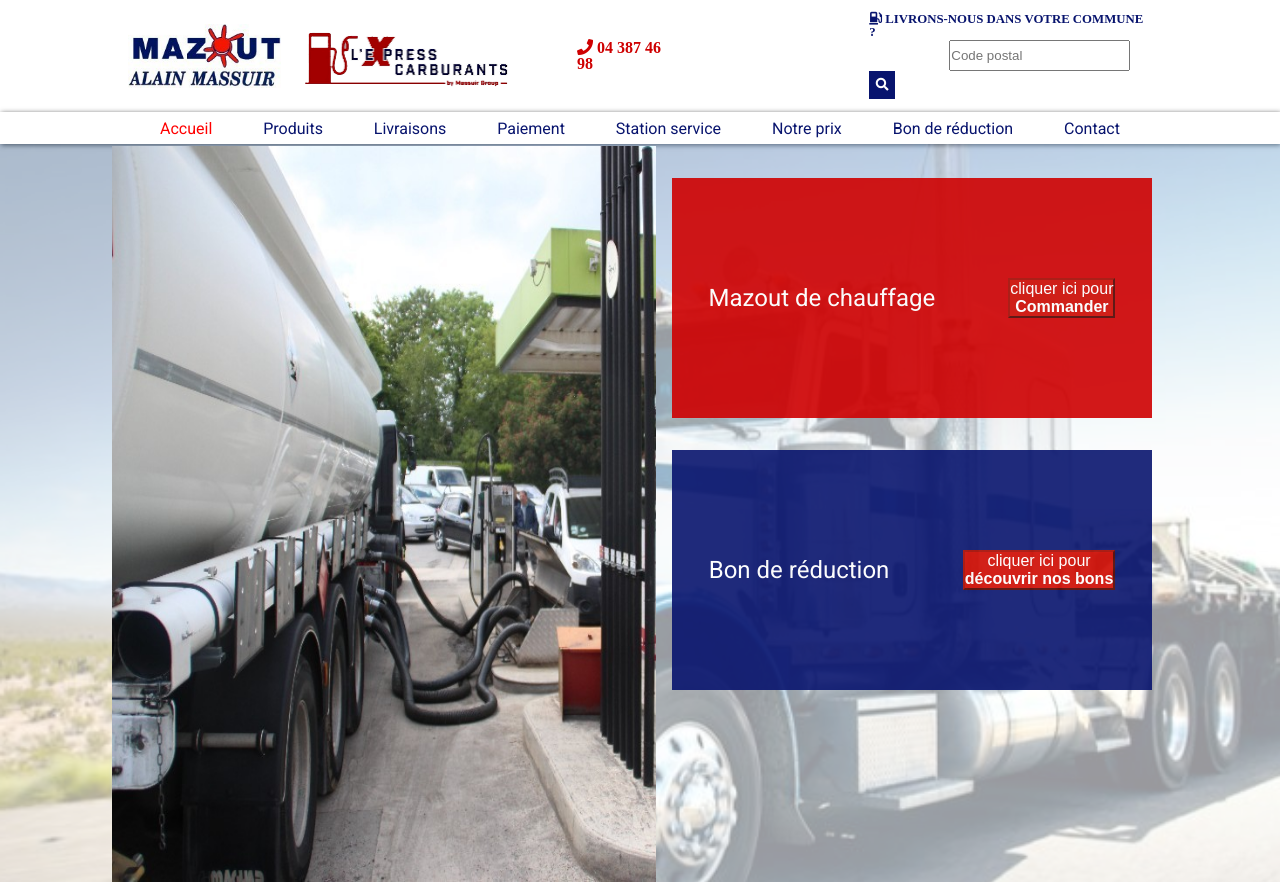
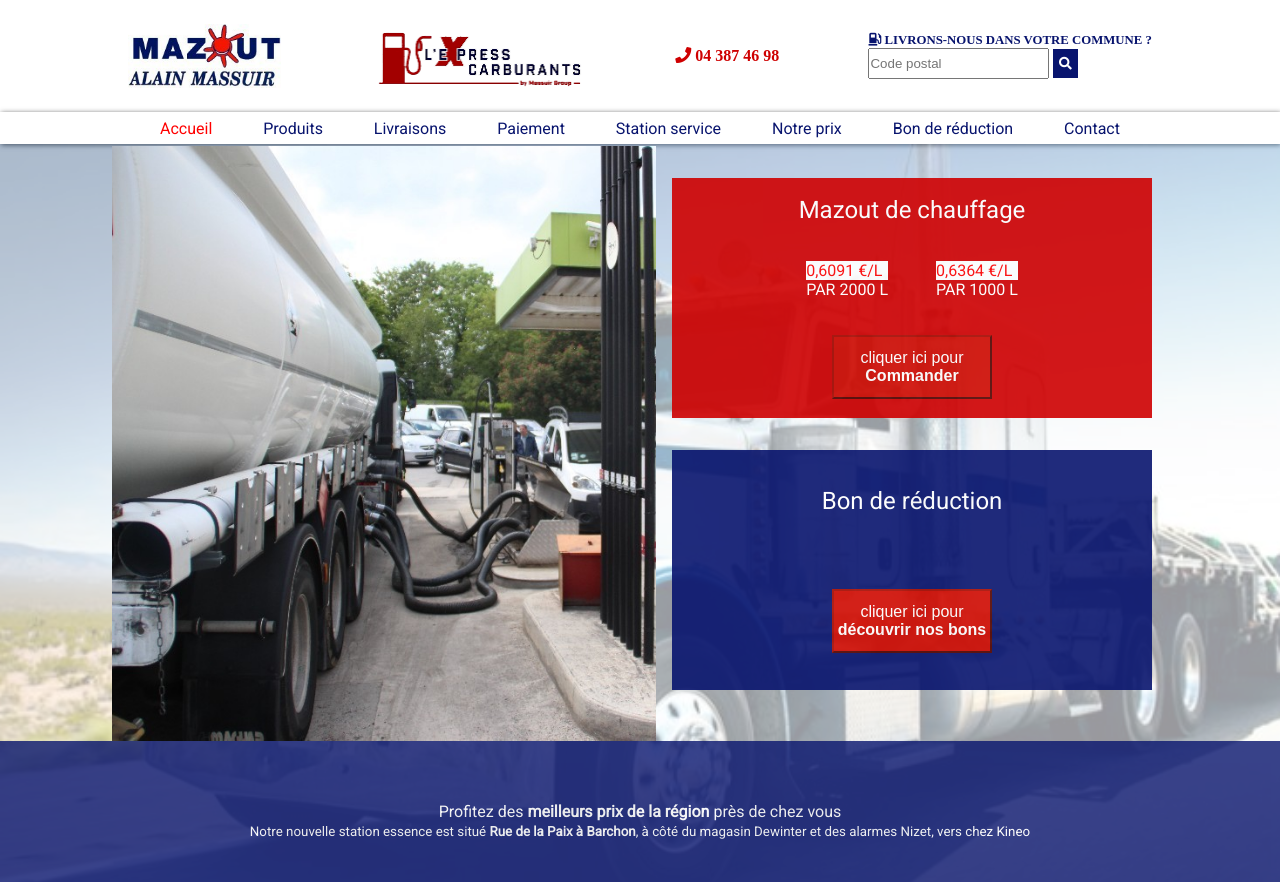
Before and after one commit to Guillaume-Kreit/Mazout, a plain HTML site: page index.html in a window 1280 px wide. Shown: the top 882 px of the page. Drawn offline with Linux system fonts and the light colour scheme.

Commit message:
mercredi soir

```diff
--- a/index.html
+++ b/index.html
@@ -30,9 +30,7 @@
             <li><a href="#">Bon de réduction</a></li>
             <li><a href="#">Contact</a></li>
         </nav>
-
         <section id="premier">
-
             <div class="filtre"></div>
             <div class="contenu">
                 <div class="block">
@@ -40,7 +38,16 @@
                     <div class="brick">
                         <aside class="module">
                             <p class=titre>Mazout de chauffage</p>
-
+                                <div class="precision">
+                                    <figure>
+                                        <p class="cadre">0,6091 €/L</p>
+                                        <figcaption>PAR 2000 L</figcaption>
+                                    </figure>
+                                    <figure id="deux">
+                                        <p class="cadre">0,6364 €/L</p>
+                                        <figcaption>PAR 1000 L</figcaption>
+                                    </figure>
+                                </div>
                             <button>cliquer ici pour<br>
                                 <b>Commander</b>
                             </button>
@@ -60,14 +67,11 @@
                     </p>
                 </div>
             </div>
-
         </section>
 
 
 
-
         <section id="deuxieme">
-
             <div class="pain">
 
                 <div class="cornichon">
@@ -103,9 +107,7 @@
                 </div>
 
             </div>
-
         </section>
-
 
 
 
--- a/style.css
+++ b/style.css
@@ -14,6 +14,7 @@ header{
   padding-right: 8em;
   display: flex;
   flex-direction: row;
+  justify-content: space-between;
   align-items: center;
 }
 
@@ -23,12 +24,11 @@ header{
 
 .element:nth-child(2){
   height: 4.1em;
-  margin-left: 1em;
+
 }
 
 .element:nth-child(3){
   color: red;
-  margin-left: 4em;
 }
 
 i.fa-phone{
@@ -42,12 +42,10 @@ i.fa-gas-pump{
 .element:nth-child(4){
   color: #08146E;
   font-size: 0.8em;
-  margin-left: 14.9em;
 }
 
 #postal{
   height: 2em;
-  margin-left: 6em;
 }
 
 #bouton{
@@ -103,7 +101,7 @@ a:hover{
   z-index: 0;
   position: absolute;
   top: 9em;
-  height: 56em;
+  height: 52.75em;
   width: 100%;
 }
 
@@ -121,7 +119,6 @@ a:hover{
 
 .brick:nth-child(1){
   width: 34em;
-  height: 46em;
 }
 
 .brick:nth-child(2){
@@ -138,15 +135,28 @@ a:hover{
   margin-top: 2em;
   margin-left: 1em;
   color: white;
-  display: block;
   display: flex;
-  flex-direction: row;
+  flex-direction: column;
   justify-content: space-around;
   align-items: center;
 }
 
 .titre{
   font-size: 1.5em;
+}
+
+.precision{
+  display: flex;
+  flex-direction: row;
+}
+
+#deux{
+  margin-left: 3em;
+}
+
+.cadre{
+  background-color: white;
+  color: red;
 }
 
 .module:nth-child(2){
@@ -157,11 +167,20 @@ a:hover{
   margin-top: 2em;
   margin-left: 1em;
   color: white;
+  display: flex;
+  flex-direction: column;
+  align-items: center;
 
-  display: flex;
-  flex-direction: row;
   justify-content: space-around;
-  align-items: center;
+}
+
+button{
+  background-color: #CF0A01;
+  color: white;
+  border-color: #A70A01;
+  font-size: 1em;
+  height: 4em;
+  width: 10em;
 }
 
 .block:nth-child(2){
@@ -177,20 +196,6 @@ a:hover{
   align-items: center;
 }
 
-button{
-  background-color: #CF0A01;
-  color: white;
-  border-color: #A70A01;
-
-  font-size: 1em;
-}
-
-
-
-
-
-
-
 
 
 
@@ -205,7 +210,6 @@ button{
 
 .pain:nth-child(1){
   background-color: yellow;
-  height: 15em;
   width: 100%;
   display: flex;
   flex-direction: column;
@@ -233,7 +237,12 @@ button{
 .cornichon:nth-child(2){
   background-color: pink;
   width: 100%;
-  height: 8em;
+  height: 15em;
+
+
+  background-image: url(images/express.jpg);
+  background-repeat: no-repeat;
+  background-size:
 }
 
 .pain:nth-child(2){
@@ -259,8 +268,6 @@ button{
   background-color: red;
   width: 20em;
 }
-
-
 
 
 
```
Also changed, not shown: images/express.jpg (added). Lines whose indentation alone changed are shown as unchanged.
